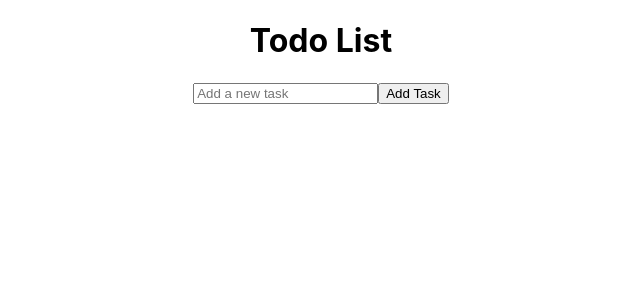
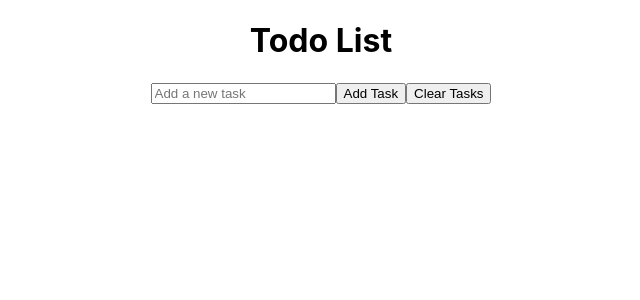
Before and after one commit to jahess150/todo-app, a React (Create React App) app: page / in a window 1280 px wide. Shown: the top 300 px of the page, without its empty margins (319-959 px from the left). Built offline with nearby package versions, Linux system fonts and the light colour scheme.

Commit message:
Added button to remove all tasks

```diff
--- a/src/App.js
+++ b/src/App.js
@@ -1,14 +1,27 @@
-import React, { useState } from 'react';
+import React, { useState, useEffect } from 'react';
 import TodoList from './components/TodoList';
 import AddTodo from './components/AddTodo';
 import './App.css';
 
 function App() {
-  const [tasks, setTasks] = useState([]);
+  // Initialize tasks from local storage if available
+  const [tasks, setTasks] = useState(() => {
+    const savedTasks = localStorage.getItem('tasks');
+    return savedTasks ? JSON.parse(savedTasks) : [];
+  });
+
+  // Save tasks to local storage whenever they change
+  useEffect(() => {
+    localStorage.setItem('tasks', JSON.stringify(tasks));
+  }, [tasks]);
 
   const addTask = (taskText) => {
     const newTask = { id: Date.now(), text: taskText, completed: false};
     setTasks([...tasks, newTask]);
+  }
+
+  const clearTasks = () => {
+    setTasks([]); // Set the tasks array to empty
   }
 
   // Toggle functionality
@@ -23,7 +36,7 @@ function App() {
   return (
     <div className="App">
       <h1>Todo List</h1>
-      <AddTodo addTask={addTask}/>
+      <AddTodo addTask={addTask} clearTasks={clearTasks}/>
       <TodoList tasks={tasks} toggleTaskCompletion={toggleTaskCompletion}/>
     </div>
   );
--- a/src/components/AddTodo.js
+++ b/src/components/AddTodo.js
@@ -1,6 +1,6 @@
 import React, { useState } from 'react';
 
-function AddTodo({ addTask }) {
+function AddTodo({ addTask, clearTasks }) {
     const [inputValue, setInputValue] = useState('');
 
     const handleSubmit = (e) => {
@@ -19,7 +19,8 @@ function AddTodo({ addTask }) {
                 onChange={(e) => setInputValue(e.target.value)}
                 placeholder="Add a new task"
             />
-            <button type="submit">Add Task</button>
+            <button id="add-task" type="submit">Add Task</button>
+            <button id="clear-tasks" type="button" onClick={clearTasks}>Clear Tasks</button>
         </form>
     );
 }
```
